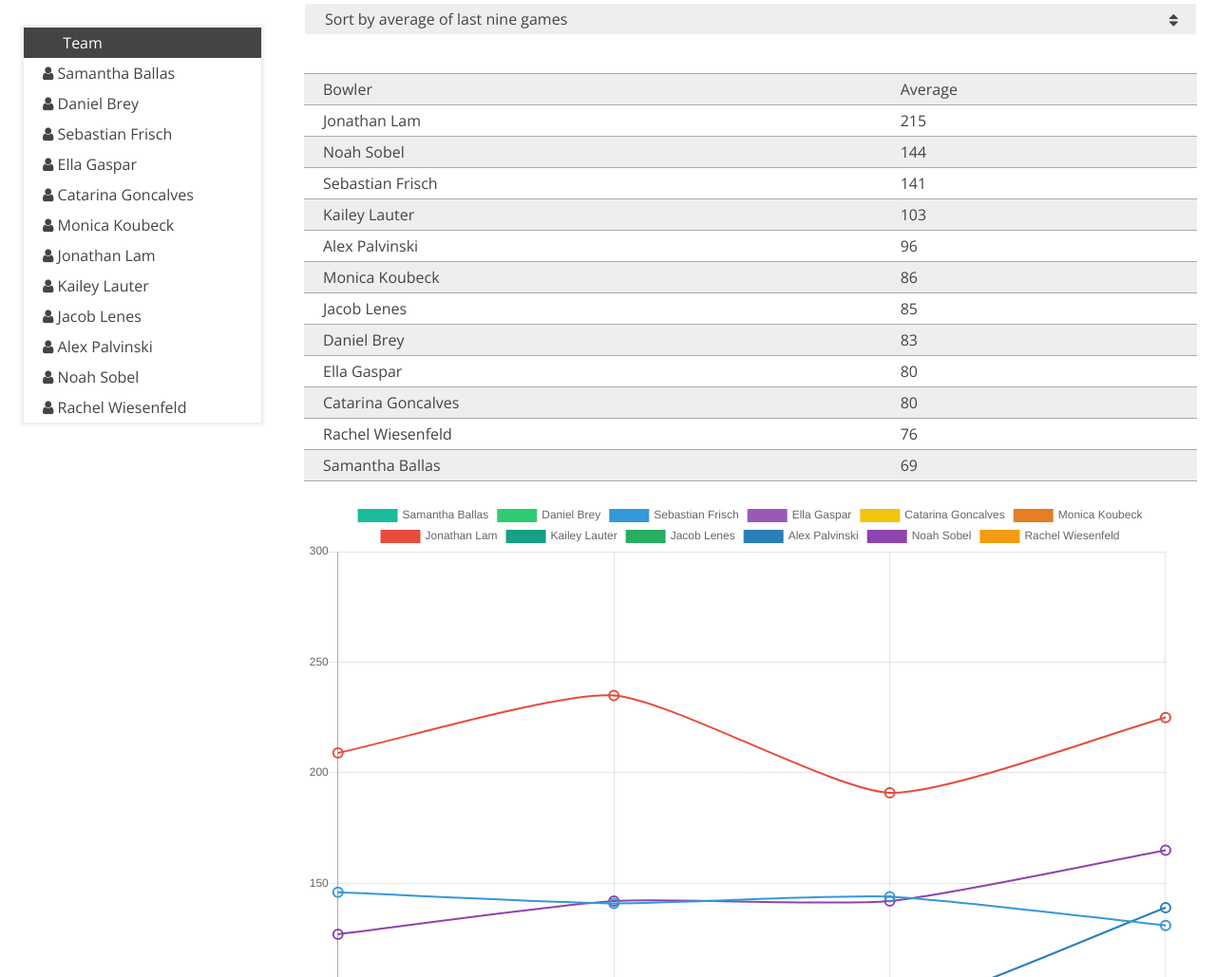
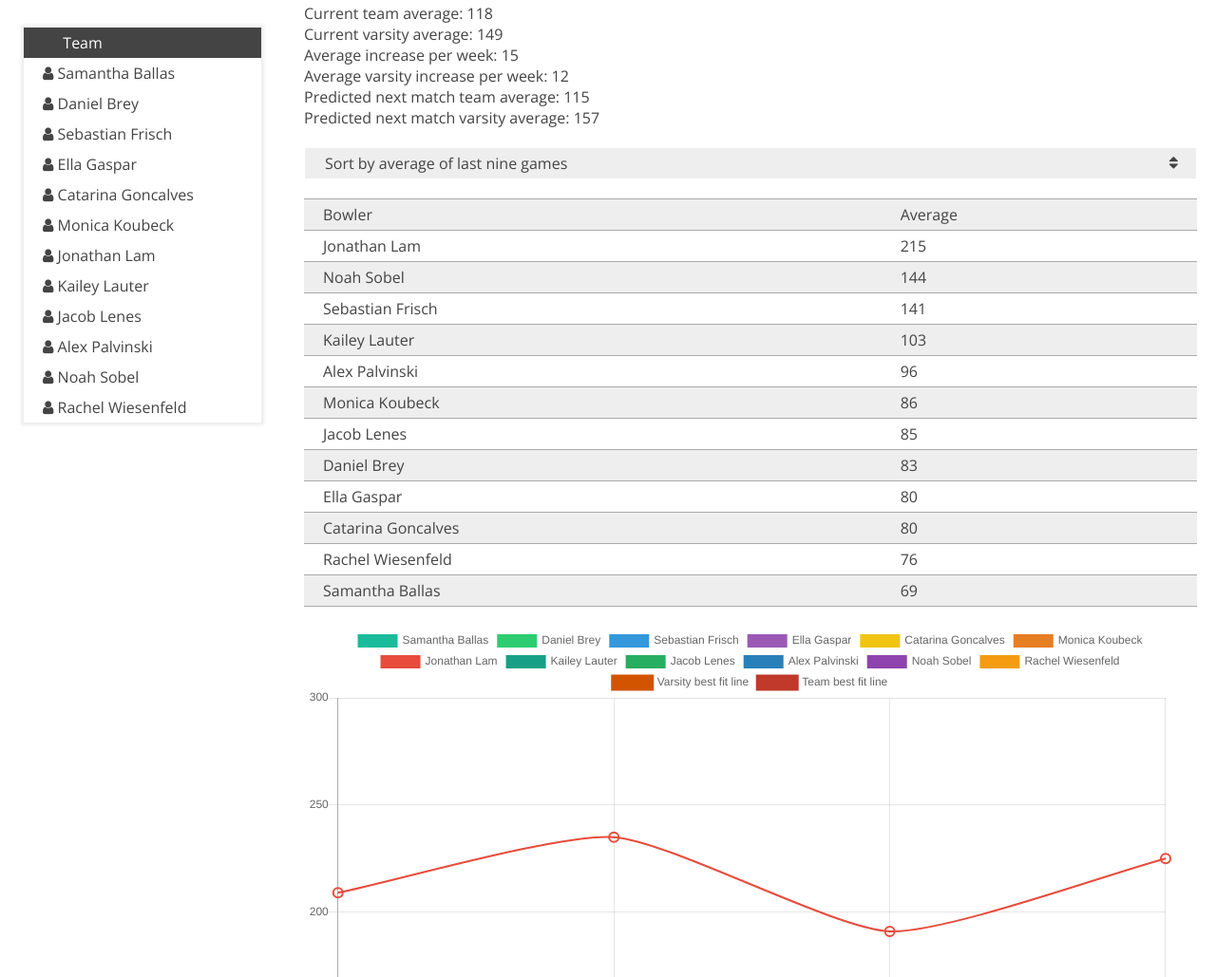
Before and after one commit to barlowbowling/barlowbowling.github.io, a plain HTML site: page index.html in a window 1280 px wide. Shown: the part 163-1192 px from the top of the page at 95% size. Drawn offline with nearby package versions, Linux system fonts and the light colour scheme.

Commit message:
Added team data analysis

```diff
--- a/script.js
+++ b/script.js
@@ -12,7 +12,7 @@ $(function() {
       .attr("id","name_tab_-1");
     $("#name_tabs").append(team_name_tab);
     // create name_tabs
-    scores = scores.sort(function(a, b) {
+    scores.sort(function(a, b) {
       var a_lname = a.name.split(" ").pop();
       var b_lname = b.name.split(" ").pop();
       if(a_lname.localeCompare(b_lname) == 0) {
@@ -75,6 +75,78 @@ $(function() {
       average_of_nine_map[scores[person].name] = last_nine_average;
     }
     $(window).resize();
+    // calculating best fit line for overall and overall varsity
+    var varsity_team_total = 0;
+    var varsity_team_number = 0;
+    var varsity_matches_total = 0;
+    var team_total = 0;
+    var team_number = 0;
+    var matches_total = 0;
+    for(var player in average_of_matches_map) {
+      for(var game in average_of_matches_map[player]) {
+        var player_object = scores.find(function(a) {
+          return a.name == player;
+        });
+        if(player_object.varsity) {
+          varsity_team_number++;
+          varsity_team_total += average_of_matches_map[player][game];
+          varsity_matches_total += parseInt(game);
+        }
+        team_number++;
+        team_total += average_of_matches_map[player][game];
+        matches_total += parseInt(game);
+      }
+    }
+    var varsity_team_mean = varsity_team_total/varsity_team_number;
+    var varsity_matches_mean = varsity_matches_total/varsity_team_number;
+    var team_mean = team_total/team_number;
+    var matches_mean = matches_total/team_number;
+    var varsity_m_numerator = 0;
+    var varsity_m_denominator = 0;
+    var m_numerator = 0;
+    var m_denominator = 0;
+    for(var player in average_of_matches_map) {
+      for(var game in average_of_matches_map[player]) {
+        var player_object = scores.find(function(a) {
+          return a.name == player;
+        });
+        if(player_object.varsity) {
+          varsity_m_numerator += (parseInt(game) - varsity_matches_mean) * (average_of_matches_map[player][game] - varsity_team_mean);
+          varsity_m_denominator += Math.pow(parseInt(game) - varsity_matches_mean, 2);
+        }
+        m_numerator += (parseInt(game) - matches_mean) * (average_of_matches_map[player][game] - team_mean);
+        m_denominator += Math.pow(parseInt(game) - matches_mean, 2);
+      }
+    }
+    var varsity_m_slope = varsity_m_numerator/varsity_m_denominator;
+    var m_slope = m_numerator/m_denominator;
+    var varsity_b_intercept = varsity_team_mean - varsity_m_slope * varsity_matches_mean;
+    var b_intercept = team_mean - m_slope * matches_mean;
+    var varsity_bestfit_data = [];
+    var bestfit_data = [];
+    for(var date in dates) {
+      varsity_bestfit_data.push(Math.round(varsity_b_intercept + date * varsity_m_slope));
+      bestfit_data.push(Math.round(b_intercept + date * m_slope));
+    }
+    var varsity_number = 0;
+    var varsity_total = 0;
+    var games_number = 0;
+    var games_total = 0;
+    for(var person in average_of_matches_map) {
+      if(average_of_matches_map[person][dates.length-1]) {
+        var person_object = scores.find(function(a) {
+          return a.name == person;
+        });
+        if(person_object.varsity) {
+          varsity_number++;
+          varsity_total += average_of_matches_map[person][dates.length-1];
+        }
+        games_number++;
+        games_total += average_of_matches_map[person][dates.length-1];
+      }
+    }
+    var varsity_average = varsity_total/varsity_number;
+    var team_average = games_total/games_number;
     var show_averages = function(sort_function) {
       var sorted_scores;
       switch(sort_function) {
@@ -137,6 +209,14 @@ $(function() {
       var name_elem = $("<h1>")
         .text("Team")
         .attr("id", "name");
+      var data_elem = $("<div>").html(
+        "Current team average: " + Math.round(team_average)
+        + "<br>Current varsity average: " + Math.round(varsity_average)
+        + "<br>Average increase per week: " + Math.round(m_slope)
+        + "<br>Average varsity increase per week: " + Math.round(varsity_m_slope)
+        + "<br>Predicted next match team average: " + Math.round(b_intercept + m_slope * dates.length)
+        + "<br>Predicted next match varsity average: " + Math.round(varsity_b_intercept + varsity_m_slope * dates.length)
+      );
       var options_elem = $("<select>")
         .append($("<option>").html("Sort by average of last nine games").val("average_nine"))
         .append($("<option>").text("Sort by name").val("alpha"))
@@ -149,6 +229,7 @@ $(function() {
       var canvas_elem = $("<canvas>").attr("height", 250);
       $("#scores").empty()
         .append(name_elem)
+        .append(data_elem)
         .append(options_elem)
         .append(sort_icon)
         .append(main_elem)
@@ -175,6 +256,32 @@ $(function() {
           data: average_of_matches_map[person]
         });
       }
+      averages_chart_datasets.push({
+        label: "Varsity best fit line",
+        fill: false,
+        lineTension: 0.2,
+        spanGaps: true,
+        pointRadius: 1,
+        pointHitRadius: 10,
+        pointBorderWidth: 10,
+        pointBorderColor: colors[color_pointer],
+        borderColor: colors[color_pointer++],
+        borderWidth: 5,
+        data: varsity_bestfit_data
+      });
+      averages_chart_datasets.push({
+        label: "Team best fit line",
+        fill: false,
+        lineTension: 0.2,
+        spanGaps: true,
+        pointRadius: 1,
+        pointHitRadius: 10,
+        pointBorderWidth: 10,
+        pointBorderColor: colors[color_pointer],
+        borderColor: colors[color_pointer++],
+        borderWidth: 5,
+        data: bestfit_data
+      });
       var averages_chart = new Chart(canvas_elem, {
         type: "line",
         data: {
--- a/style.css
+++ b/style.css
@@ -22,12 +22,12 @@ select {
   transition: 0.2s all;
   padding: 5px 20px;
   width: 100%;
-  margin-bottom: 20px;
   border: 1px solid white;
   -webkit-appearance: none;
   -moz-appearance: none;
   text-indent: 1px;
   text-overflow: "";
+  margin-top: 20px;
 }
 select:hover {
   background-color: white;
@@ -37,7 +37,7 @@ select:hover {
   display: block;
   float: right;
   position: relative;
-  top: -44px;
+  top: -26px;
   left: -20px;
   margin-bottom: -20px;
 }
```
